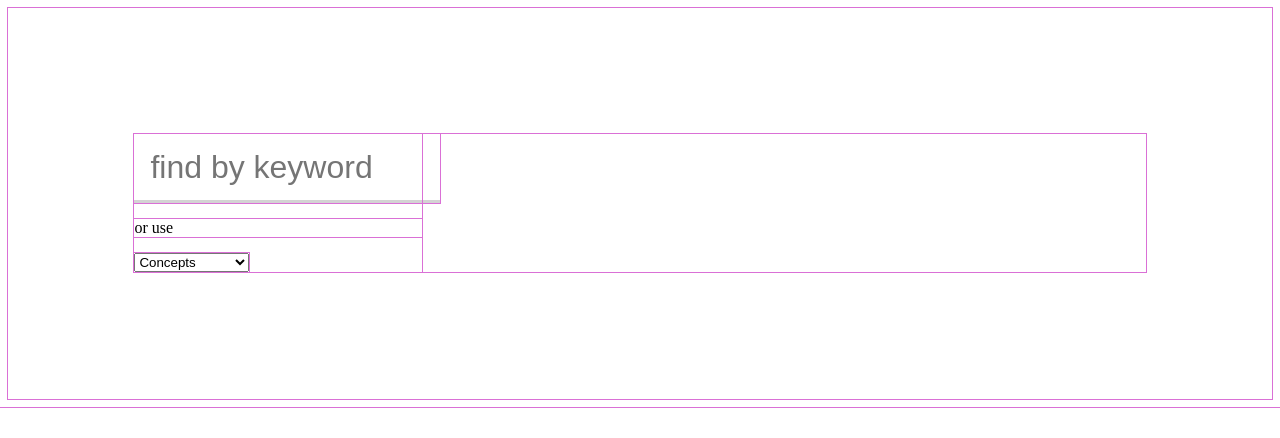
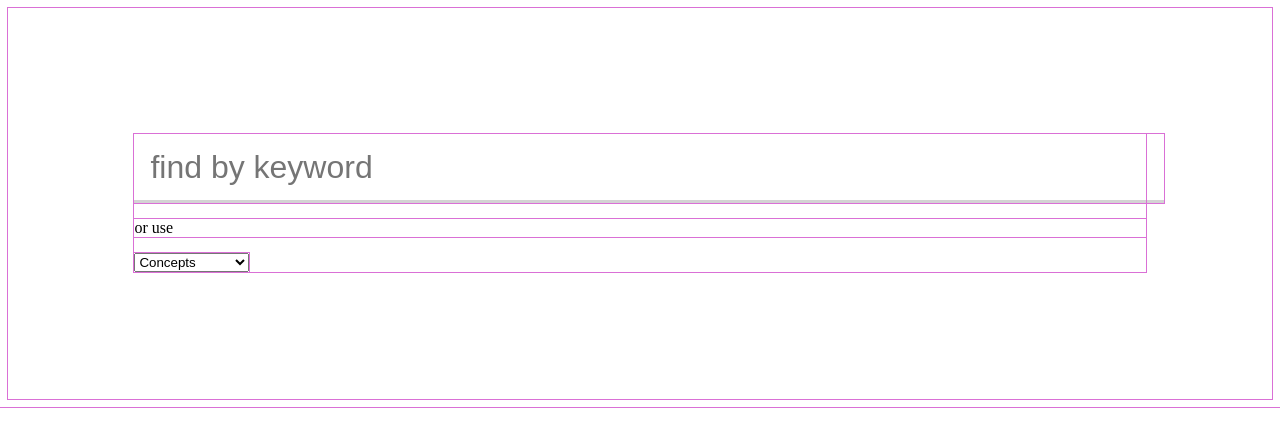
Before and after one commit to polevoyd/to-know, a React (Create React App) app: page / in a window 1280 px wide. Shown: the top 438 px of the page. Built offline with nearby package versions, Linux system fonts and the light colour scheme; the HTML template or start-up script is replaced by a standard one.

Commit message:
initial commit

```diff
--- a/src/components/CardsFilterBar.js
+++ b/src/components/CardsFilterBar.js
@@ -6,7 +6,7 @@ class CardsFilterBar extends React.Component {
             <div className='filter-bar'>
                 <form>
                     <input name="filterByKeyword" type="text" placeholder="find by keyword"></input>
-                    <div><p>or use</p></div>
+                    <div className="filter-or"><p>or use</p></div>
                     <select name="filterBySelect">
                         <option value="dataStructures">Concepts</option>
                         <option value="dataStructures">Challanges</option>
--- a/src/index.css
+++ b/src/index.css
@@ -2,20 +2,25 @@
   outline: 1px solid orchid;
 }
 
+/* -------------------------------------------------- */
  /* app level  */
-
 .app {
   padding: 10%;
 }
 
+/* -------------------------------------------------- */
 /* CardsFilterBar component  */
+/* includes : .input, div, select  */
 
 .filter-bar {
   display: grid;
-  width: 18em;
+  grid-template-rows: 1;
+  grid-template-columns: 3;
 }
 
 .filter-bar input {
+  grid-column: 1;
+  grid-row: 1;
   width: 100%;
   height: 2em;
   font-size: 2em;
@@ -23,3 +28,19 @@
   border: none;
   border-bottom: 3px solid lightgrey;
 }
+
+.filter-bar p {
+  grid-column: 2;
+  grid-row: 1;
+}
+
+.filter-bar select {
+  grid-column: 3;
+  grid-row: 1;
+}
+
+.filter-bar option {
+
+}
+
+/* -------------------------------------  */
```
